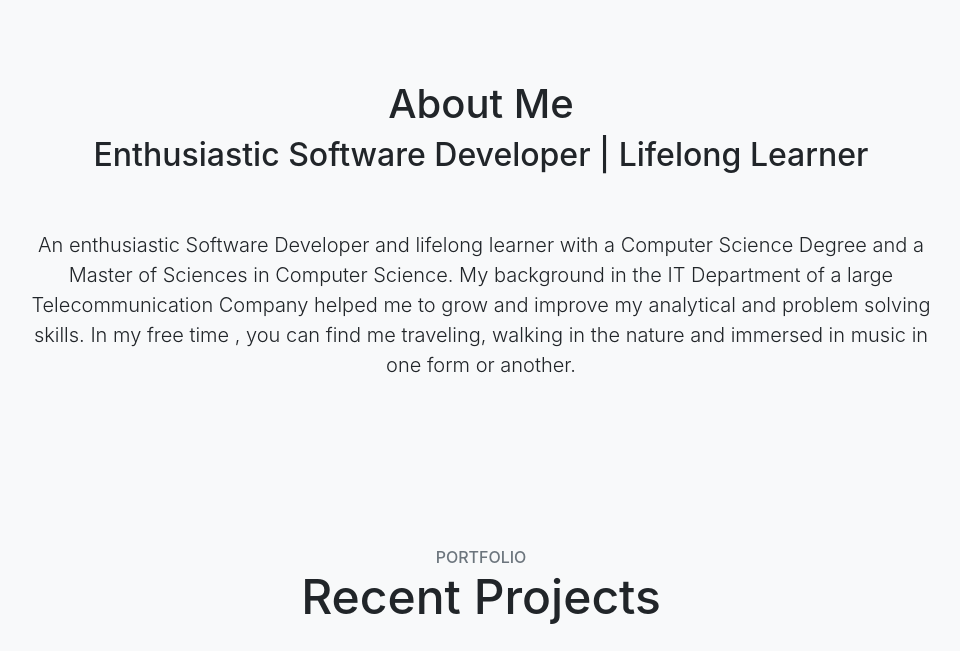
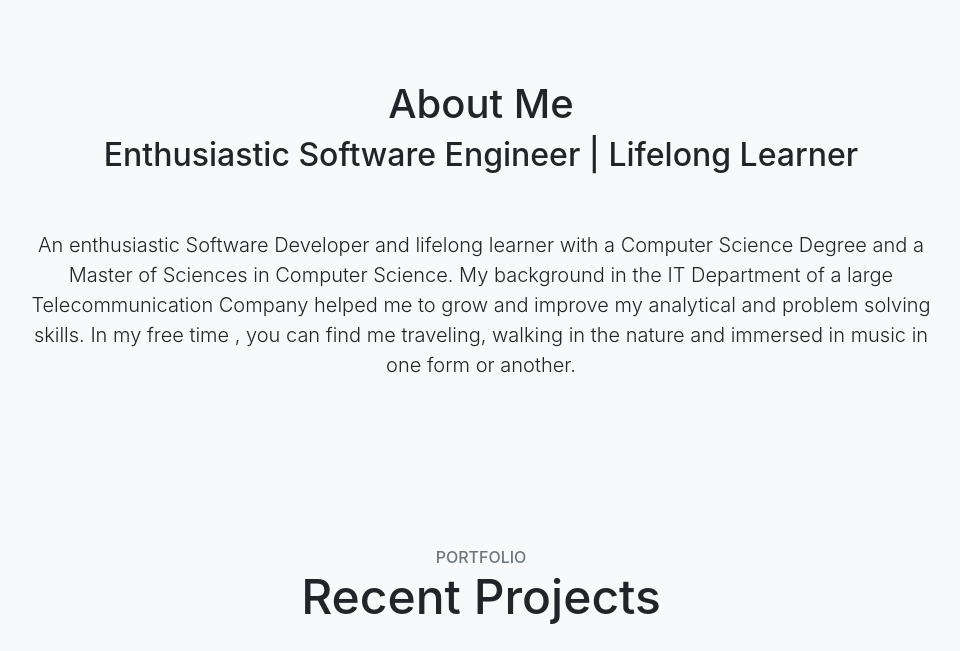
Before and after one commit to EraAdem/EraAdem.github.io, a website with bundled scripts: page index.html in a window 1280 px wide. Shown: the part 1800-2451 px from the top of the page, without its empty margins (159-1119 px from the left). Built offline with nearby package versions, Linux system fonts and the light colour scheme; files whose address does not match are found by name.

Commit message:
Modifications for css

```diff
--- a/index.html
+++ b/index.html
@@ -81,7 +81,7 @@
       <div class="row">
         <div class="col-lg-10 mx-auto">
           <h1> About Me</h1>
-          <h2>Enthusiastic Software Developer | Lifelong Learner </h2>
+          <h2>Enthusiastic Software Engineer | Lifelong Learner </h2>
           <br>
           <br>
           <p class="lead mb-5">An enthusiastic Software Developer and lifelong learner with a Computer Science Degree and a Master of Sciences in Computer Science.
```
